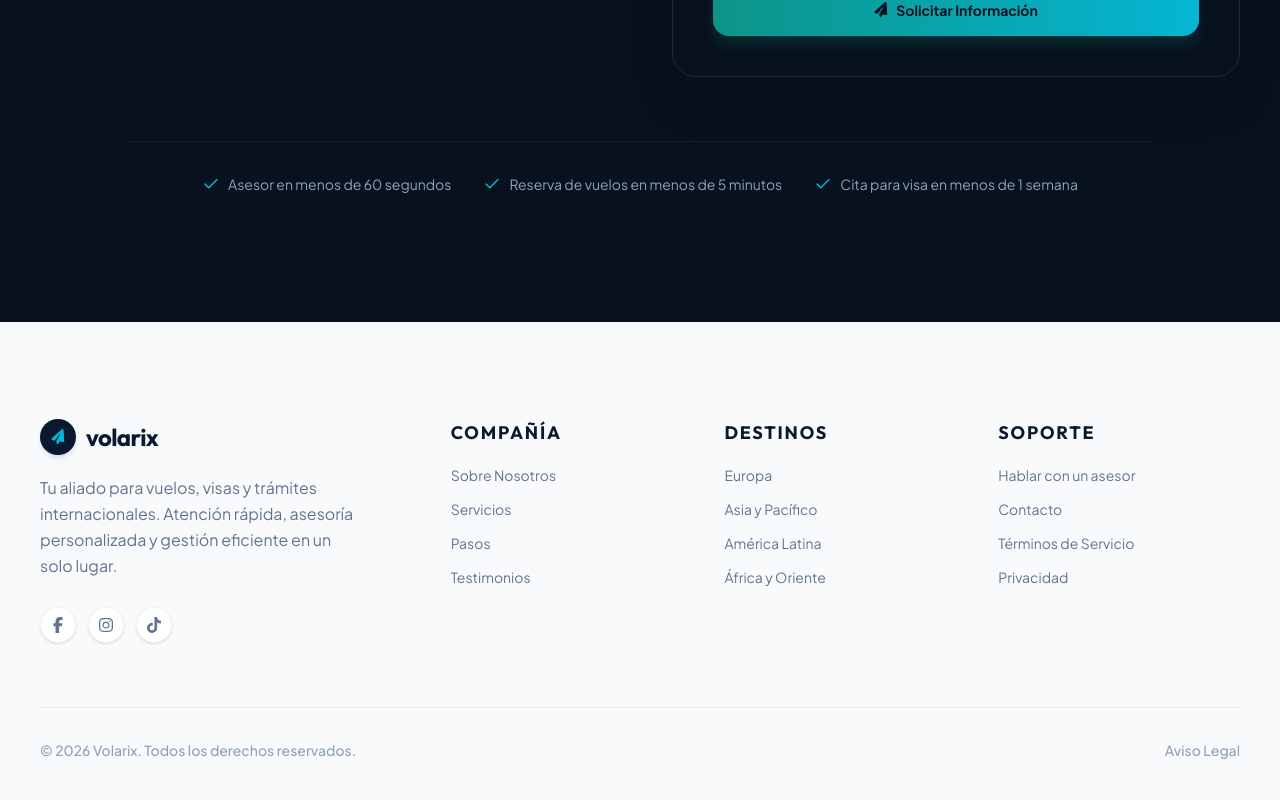
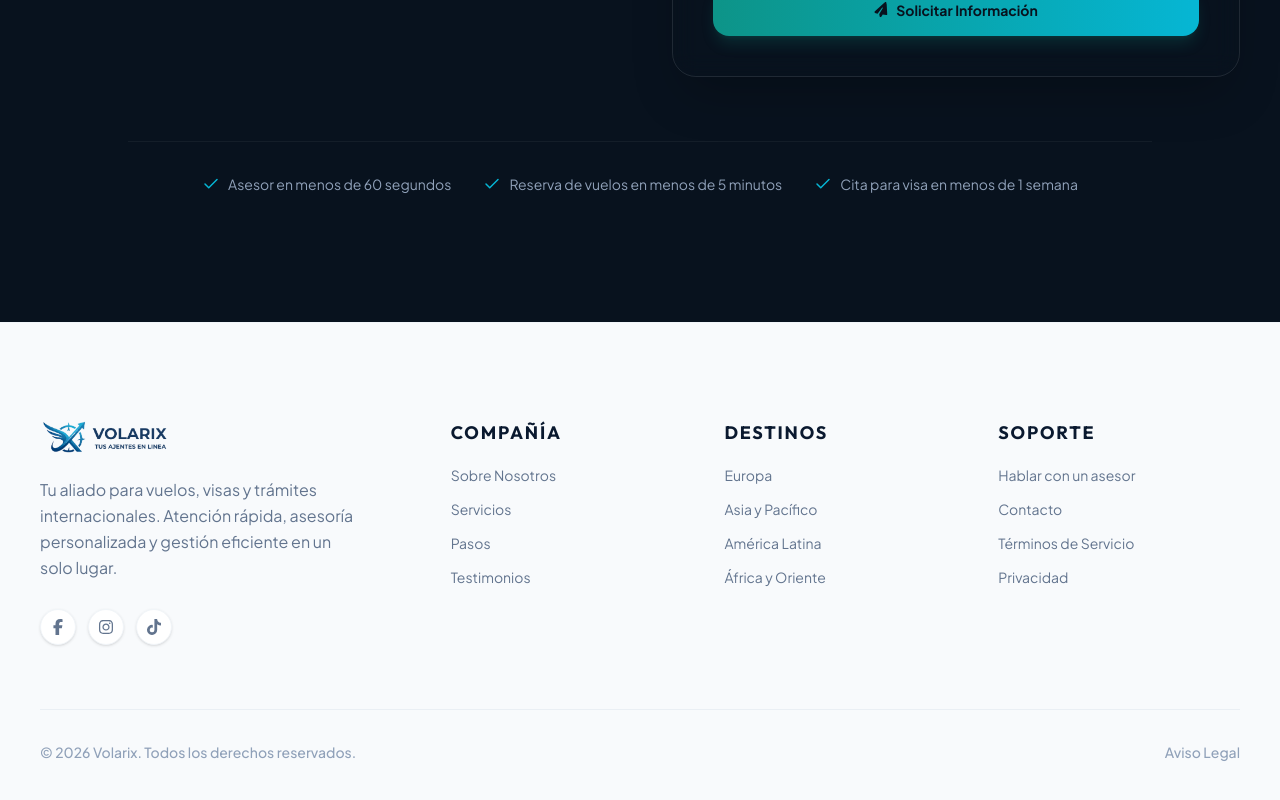
Before and after one commit to DerianPaez/volarix, a Next.js app: page / in a window 1280 px wide. Shown: the part 7647-8447 px from the top of the page. Built offline with nearby package versions, Linux system fonts and the light colour scheme; no server answers.

Commit message:
feat(footer): add volarix logo

```diff
--- a/components/sections/Footer.tsx
+++ b/components/sections/Footer.tsx
@@ -1,7 +1,7 @@
 import React from "react";
 import Link from "next/link";
-import { FaPaperPlane } from "react-icons/fa6";
 import { footerLinks, socialLinks } from "@/data/navigation";
+import Image from "next/image";
 
 export const Footer: React.FC = () => {
   return (
@@ -10,12 +10,12 @@ export const Footer: React.FC = () => {
         <div className="grid grid-cols-1 md:grid-cols-12 gap-10 md:gap-8 pb-12 md:pb-16">
           <div className="md:col-span-4 flex flex-col space-y-5">
             <Link href="#" className="flex items-center gap-2.5 group w-fit">
-              <div className="relative flex h-9 w-9 items-center justify-center rounded-full bg-brand-navy text-white shadow-md shadow-brand-navy/10 group-hover:scale-105 transition-transform duration-300">
-                <FaPaperPlane className="h-3.5 w-3.5 text-brand-cyan -rotate-12" />
-              </div>
-              <span className="font-outfit text-2xl font-bold tracking-tight text-brand-navy">
-                volarix
-              </span>
+              <Image
+                src="/logo_volarix.png"
+                alt="Logo de Volarix"
+                width={130}
+                height={30}
+              />
             </Link>
             <p className="text-slate-500 text-sm lg:text-base leading-relaxed max-w-xs">
               Tu aliado para vuelos, visas y trámites internacionales. Atención rápida, asesoría personalizada y gestión eficiente en un solo lugar.
```
